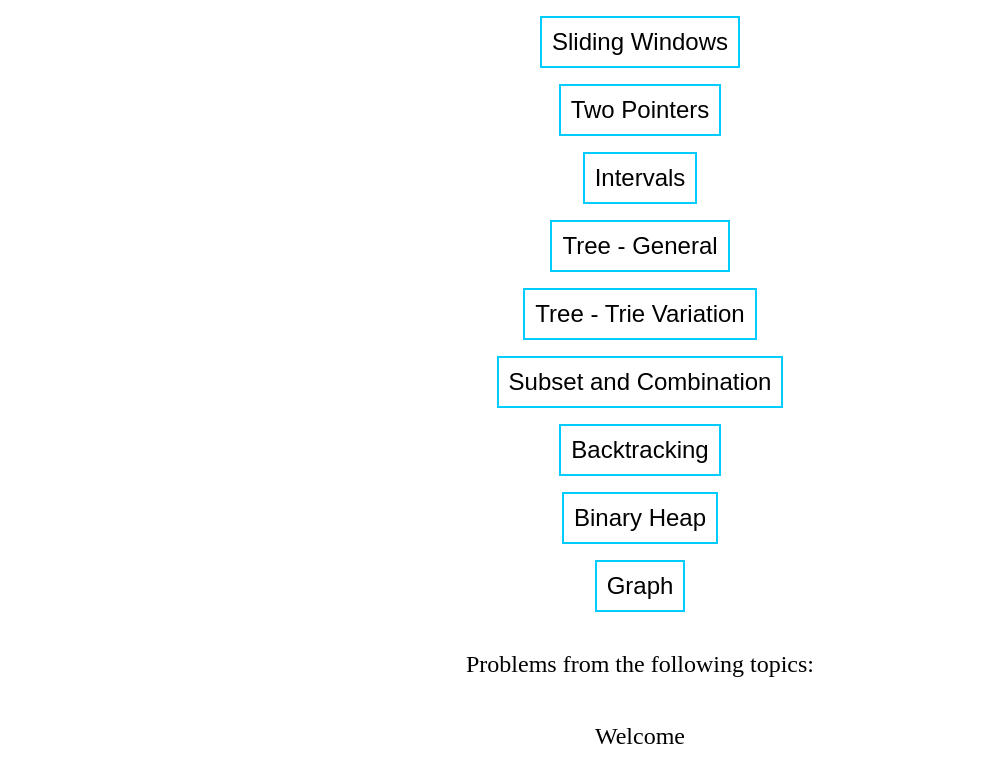
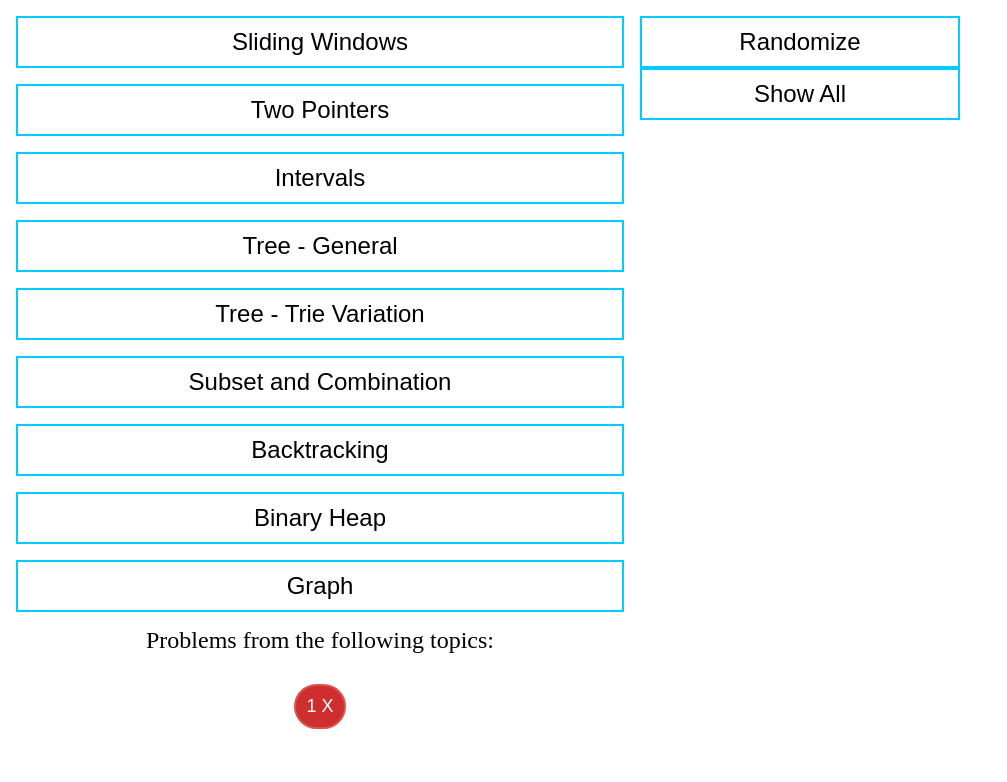
Before and after one commit to Phongtlam/algorithm-app, a React (Create React App) app: page /topics/1 in a window 1280 px wide. Before the commit this address led to /. Shown: the top 782 px of the page, without its empty margins (0-1007 px from the left). Built offline with nearby package versions, Linux system fonts and the light colour scheme.

Commit message:
change table

```diff
--- a/src/App.css
+++ b/src/App.css
@@ -88,14 +88,54 @@ ul {
   justify-content: center;
 }
 
+.flex-row {
+  flex-direction: row;
+}
+
+.flex-column {
+  flex-direction: column;
+}
+
 .space-between {
   justify-content: space-between;
+}
+
+.space-around {
+  justify-content: space-around;
 }
 
 .padding-small {
   padding: 16px;
 }
 
+.margin-top-xSmall {
+  margin-top: 8px;
+}
+
+.margin-top-small {
+  margin-top: 16px;
+}
+
+.margin-xSmall {
+  margin: 8px;
+}
+
 .margin-small {
   margin: 16px;
 }
+
+.width-100 {
+  width: 100%;
+}
+
+.width-50 {
+  width: 50%;
+}
+
+.height-100 {
+  height: 100%;
+}
+
+.text-align-left {
+  text-align: left;
+}
--- a/src/App.js
+++ b/src/App.js
@@ -3,19 +3,22 @@ import { BrowserRouter as Router, Switch, Route } from "react-router-dom";
 import ProblemsDisplay from "./components/ProblemDisplay";
 import Topics from "./components/Topics";
 import React from "react";
+import FlexWrapper from "./components/FlexWrapper";
 
 const App = () => {
   return (
     <div className="App">
       <Router basename={process.env.PUBLIC_URL}>
-        <Topics />
         <div>
           <Switch>
-            <Route path="/topics/:names">
-              <ProblemsDisplay />
+            <Route exact path="/topics/:names">
+              <FlexWrapper>
+                <Topics />
+                <ProblemsDisplay />
+              </FlexWrapper>
             </Route>
-            <Route path="*">
-              <div>Welcome</div>
+            <Route path="/">
+              <Topics />
             </Route>
           </Switch>
         </div>
--- /dev/null
+++ b/src/components/FlexWrapper.js
@@ -0,0 +1,23 @@
+import classnames from "classnames";
+
+const FlexWrapper = ({
+  children,
+  className,
+  size = "100",
+  justifyContent = "space-around",
+  direction = "row",
+}) => {
+  return (
+    <div
+      className={classnames(
+        `height-100 flex width-${size} flex-${direction}`,
+        justifyContent,
+        className
+      )}
+    >
+      {children}
+    </div>
+  );
+};
+
+export default FlexWrapper;
--- a/src/components/ProblemDisplay.js
+++ b/src/components/ProblemDisplay.js
@@ -2,6 +2,7 @@ import { useParams } from "react-router-dom";
 import topicsMap from "../data/topicsMap";
 import { useState } from "react";
 import Button from "./Button";
+import FlexWrapper from "./FlexWrapper";
 
 const ProblemsDisplay = () => {
   const [currentProblem, setProblem] = useState(null);
@@ -25,14 +26,24 @@ const ProblemsDisplay = () => {
   };
 
   return (
-    <>
-      <div className="flex flex-center">
+    <FlexWrapper
+      size="50"
+      direction="column"
+      justifyContent="space-between"
+      className="margin-top-small"
+    >
+      <FlexWrapper size="50" direction="column">
         <Button onClick={() => setProblem(randomize())}>Randomize</Button>
         <Button onClick={() => setProblem(null)}>Show All</Button>
-      </div>
+      </FlexWrapper>
       <br />
+      <div className="text-align-left">
         {currentProblem ? (
-        <a href={problemsMap[currentProblem]} target="_blank" rel="noreferrer">
+          <a
+            href={problemsMap[currentProblem]}
+            target="_blank"
+            rel="noreferrer"
+          >
             {currentProblem}
           </a>
         ) : (
@@ -52,7 +63,8 @@ const ProblemsDisplay = () => {
             })}
           </ul>
         )}
-    </>
+      </div>
+    </FlexWrapper>
   );
 };
 
--- a/src/components/Topics.js
+++ b/src/components/Topics.js
@@ -1,8 +1,9 @@
-import { useHistory } from "react-router-dom";
+import { useHistory, useLocation } from "react-router-dom";
 import * as topicConstants from "../constants/topics";
-import React, { useEffect, useState } from "react";
+import React from "react";
 import classnames from "classnames";
 import Button from "./Button";
+import FlexWrapper from "./FlexWrapper";
 
 const topics = [
   topicConstants.slidingWindows,
@@ -17,41 +18,38 @@ const topics = [
 ];
 
 const Topics = () => {
-  const [selectedTopics, setTopics] = useState({});
+  const history = useHistory();
+  const location = useLocation();
 
-  const history = useHistory();
+  const currentTopics = location.pathname.split("/topics/")[1] || "";
+  const currentTopicsArray = currentTopics.length
+    ? currentTopics.split("+")
+    : [];
+  const currentTopicsSet = new Set(currentTopicsArray);
 
-  useEffect(() => {
-    const selectedTopicsNames = Object.keys(selectedTopics);
-
-    if (selectedTopicsNames.length) {
-      history.push(`/topics/${selectedTopicsNames.join("+")}`);
+  const handleTopicSelect = (topic) => {
+    if (currentTopicsSet.has(topic)) {
+      currentTopicsSet.delete(topic);
+    } else {
+      currentTopicsSet.add(topic);
+    }
+    const pathName = Array.from(currentTopicsSet);
+    if (pathName.length) {
+      history.push(`/topics/${pathName.join("+")}`);
     } else {
       history.push("/");
     }
-  }, [selectedTopics, history]);
-
-  const handleTopicSelect = (topic) => {
-    const currentTopics = { ...selectedTopics };
-    if (currentTopics[topic]) {
-      delete currentTopics[topic];
-    } else {
-      currentTopics[topic] = true;
-    }
-    setTopics(currentTopics);
   };
 
-  const currentTopics = Object.keys(selectedTopics);
-
   return (
-    <>
+    <FlexWrapper size="50" direction="column">
       <ul>
         {topics.map((topic) => (
           <li key={`${topic}-selection`} className="margin-small">
             <Button
               onClick={() => handleTopicSelect(topic)}
-              className={classnames({
-                "selected-topic": selectedTopics[topic] === true,
+              className={classnames("width-100", {
+                "selected-topic": currentTopicsSet.has(topic),
               })}
             >
               {topic}
@@ -59,11 +57,11 @@ const Topics = () => {
           </li>
         ))}
       </ul>
-      <br />
+      <div>
         <header>Problems from the following topics:</header>
         <br />
         <ul>
-        {currentTopics.map((topic) => {
+          {currentTopicsArray.map((topic) => {
             return (
               <li
                 key={`${topic}-selection-removal`}
@@ -72,7 +70,7 @@ const Topics = () => {
                 <Button
                   size="small"
                   type="danger"
-                className="pill-button"
+                  className="pill-button margin-xSmall"
                   onClick={() => handleTopicSelect(topic)}
                 >
                   {topic} X
@@ -81,8 +79,8 @@ const Topics = () => {
             );
           })}
         </ul>
-      <br />
-    </>
+      </div>
+    </FlexWrapper>
   );
 };
 
```
Lines whose indentation alone changed are shown as unchanged.
